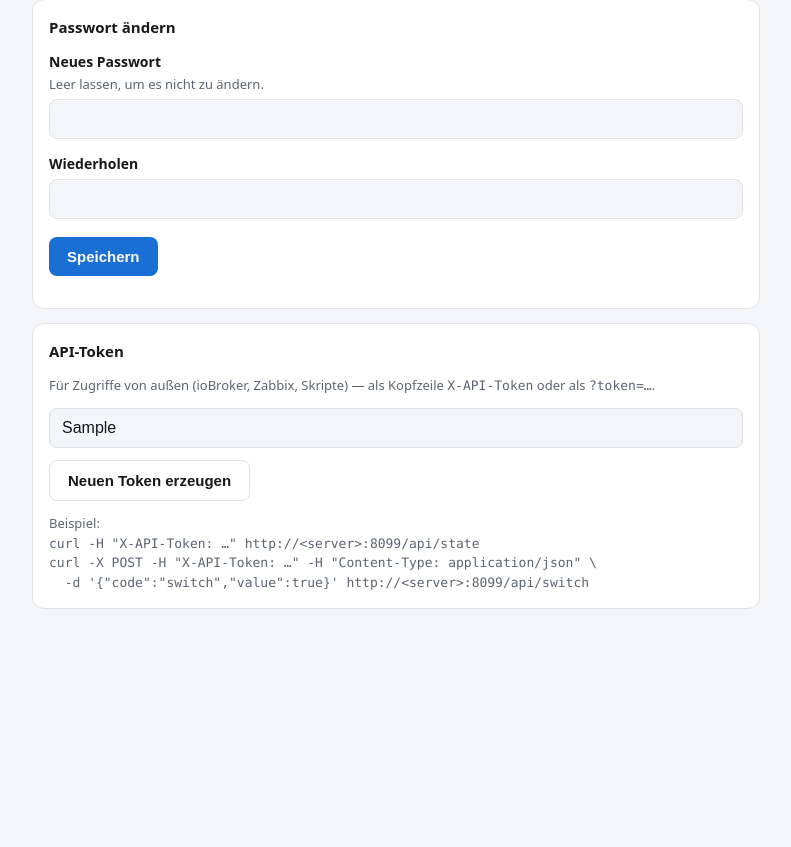
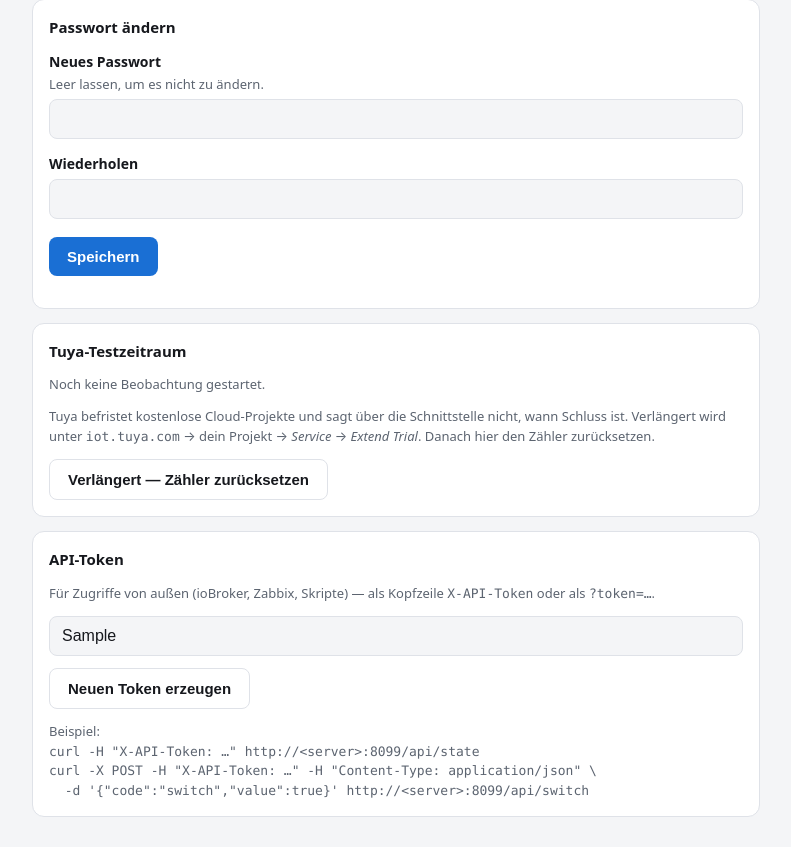
Before and after one commit to pascalmd/tuya-smartmeter, a FastAPI app: template app/templates/settings.html in a window 1280 px wide. Shown: the part 721-1568 px from the top of the page, without its empty margins (244-1035 px from the left). Before the commit the page ends 1330 px from the top, so only its background shows below. Run offline with FastAPI, Linux system fonts and the light colour scheme; the template is opened without the code that fills it: most values are stand-ins (such as "Sample title", 1, 10 or a date in 2020); parts of the project's set-up code (start-up, migrations or seed data) failed here and were passed over.

Commit message:
Testzeitraum-Ueberwachung auch fuer bestehende Installationen
Die Warnung war eingebaut, lief bei bestehenden Installationen aber ins Leere:
Der Startzeitpunkt wird nur bei der Ersteinrichtung gesetzt: Wer die App vorher
eingerichtet hatte, hatte keinen - und ohne Startzeitpunkt warnt die Ueberwachung
nie. Sie war da und schwieg, was schlimmer ist als gar keine Ueberwachung, weil
man sich darauf verlaesst.

Fehlt der Zeitpunkt beim Start, wird ab heute gezaehlt und das im Protokoll
vermerkt. Ungenau, aber ungleich besser als eine Frist, die stillschweigend
ablaeuft.

Ausserdem steht der Stand jetzt dauerhaft unter Einstellungen - beobachtet seit
n Tagen, Erinnerung in m Tagen, samt Knopf zum Zuruecksetzen. Vorher war das nur
sichtbar, wenn die Warnung schon ansprang; dass die Ueberwachung ueberhaupt
laeuft, konnte man nicht erkennen.

```diff
--- a/app/main.py
+++ b/app/main.py
@@ -443,6 +443,20 @@ async def poller() -> None:
 async def lifespan(app: FastAPI):
     store.init()
     config.ensure_api_token()
+
+    # Wer die App eingerichtet hat, bevor es diese Ueberwachung gab, haette nie
+    # eine Warnung bekommen - der Startzeitpunkt fehlte einfach. Dann ab jetzt
+    # zaehlen: ungenau, aber ungleich besser als eine Frist, die stillschweigend
+    # ablaeuft.
+    if config.setup_done and not config.get("tuya_setup_ts"):
+        config.set("tuya_setup_ts", time.time())
+        config.save()
+        log.info("Startzeitpunkt fuer die Testzeitraum-Ueberwachung nachgetragen")
+        store.log_event(
+            "info",
+            "Ueberwachung des Tuya-Testzeitraums beginnt ab heute "
+            "(tatsaechlicher Projektstart unbekannt)",
+        )
     task = asyncio.create_task(poller(), name="tuya-poller")
     log.info("Poller gestartet (Intervall %ss)", config.get("refresh_seconds", 10))
     try:
@@ -894,6 +908,7 @@ async def settings_page(request: Request, saved: str = ""):
         "settings.html",
         regions=ENDPOINTS,
         api_token=config.ensure_api_token(),
+        trial=trial_status(),
         saved=saved,
         error=None,
     )
@@ -918,6 +933,7 @@ async def settings_save(
             "settings.html",
             regions=ENDPOINTS,
             api_token=config.ensure_api_token(),
+            trial=trial_status(),
             saved="",
             error=msg,
         )
--- a/app/templates/settings.html
+++ b/app/templates/settings.html
@@ -69,6 +69,31 @@
 </form>
 
 <div class="card">
+  <h2>Tuya-Testzeitraum</h2>
+  {% if trial.known %}
+    <p class="muted" style="margin-top:0">
+      Beobachtet seit <strong>{{ trial.days }} Tagen</strong>.
+      {% if trial.warn %}
+        Zeit, ihn zu verlängern.
+      {% else %}
+        Erinnerung in {{ trial.days_until_reminder }} Tagen.
+      {% endif %}
+    </p>
+  {% else %}
+    <p class="muted" style="margin-top:0">Noch keine Beobachtung gestartet.</p>
+  {% endif %}
+  <p class="muted">
+    Tuya befristet kostenlose Cloud-Projekte und sagt über die Schnittstelle
+    nicht, wann Schluss ist. Verlängert wird unter <code>iot.tuya.com</code> →
+    dein Projekt → <em>Service</em> → <em>Extend Trial</em>. Danach hier den
+    Zähler zurücksetzen.
+  </p>
+  <form method="post" action="/trial-verlaengert">
+    <button class="secondary" type="submit">Verlängert — Zähler zurücksetzen</button>
+  </form>
+</div>
+
+<div class="card">
   <h2>API-Token</h2>
   <p class="muted">
     Für Zugriffe von außen (ioBroker, Zabbix, Skripte) — als Kopfzeile
```
